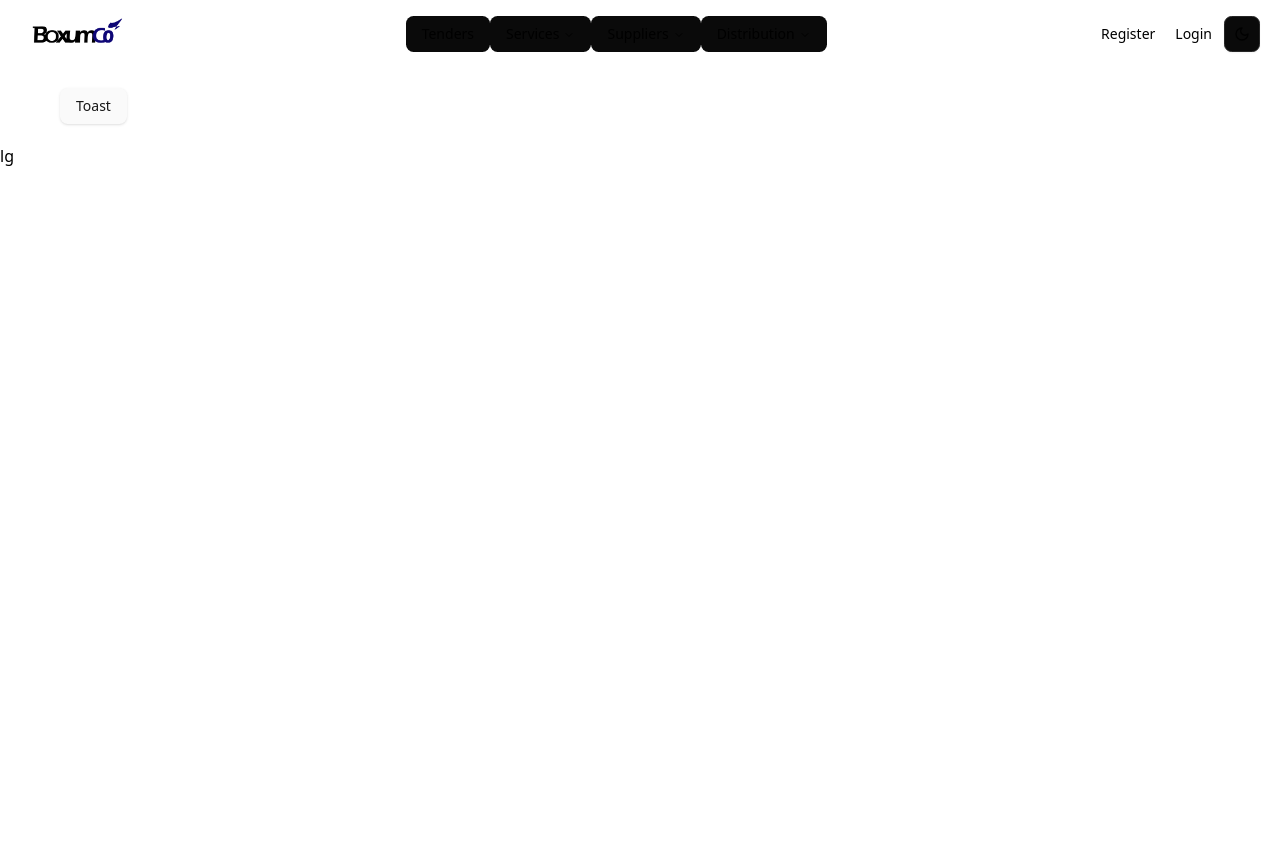
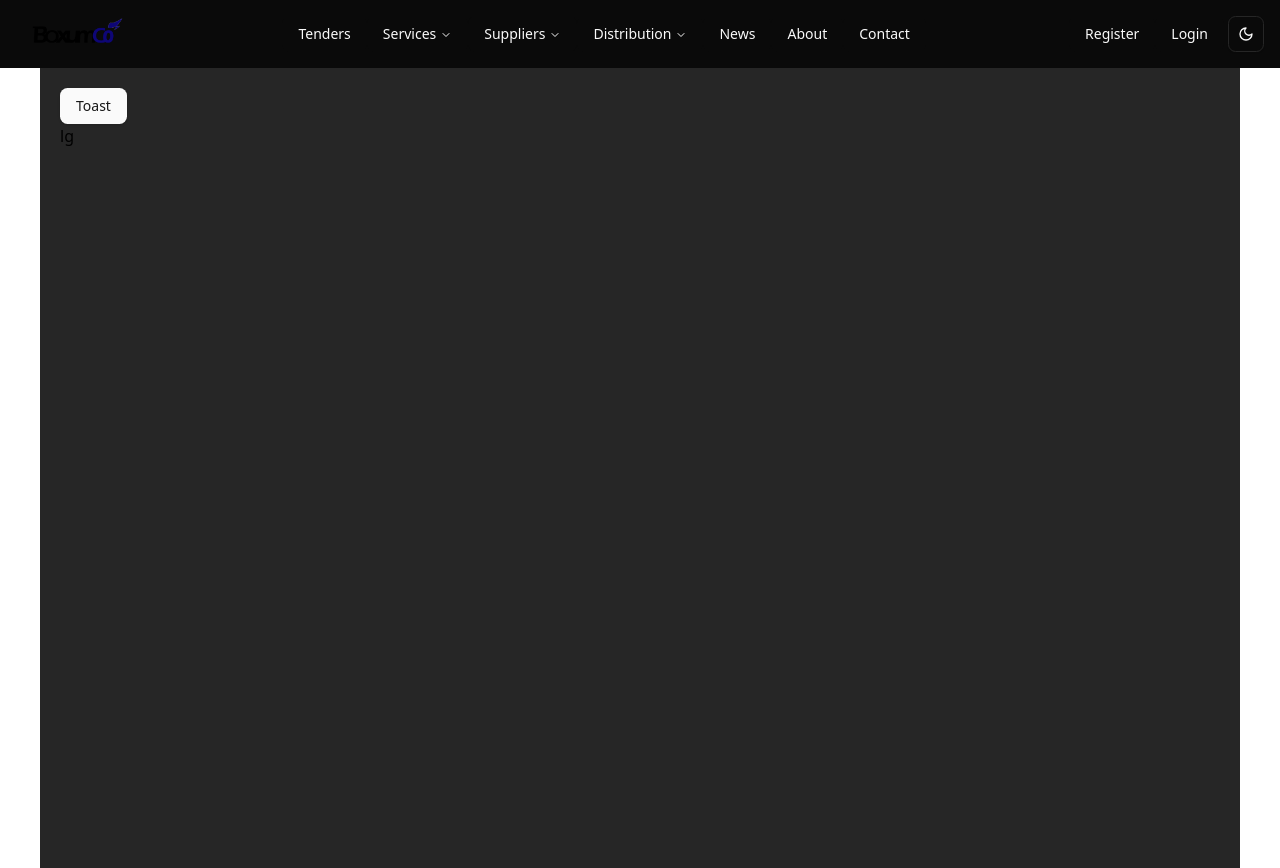
Before and after one commit to Yellowatch/boxumco, a React (Vite) app in the folder frontend-client/: page / in a window 1280 px wide. Before the commit the page ends 800 px from the top, so only its background shows below. Built offline with nearby package versions, Linux system fonts and the light colour scheme.

Commit message:
Bugfixes, responsivity, and darkmode

```diff
--- /dev/null
+++ b/frontend-client/src/components/ModeButton.tsx
@@ -0,0 +1,20 @@
+import { Moon, Sun } from "lucide-react"
+
+import { Button } from "@/components/ui/button"
+import { useTheme } from "@/components/theme-provider"
+
+export function ModeButton() {
+    const { theme, setTheme } = useTheme()
+
+    const toggleTheme = () => {
+        setTheme(theme === "dark" ? "light" : "dark")
+    }
+
+    return (
+        <Button variant="outline" size="icon" onClick={toggleTheme}>
+            <Sun className="h-[1.2rem] w-[1.2rem] rotate-0 scale-100 transition-all dark:-rotate-90 dark:scale-0" />
+            <Moon className="absolute h-[1.2rem] w-[1.2rem] rotate-90 scale-0 transition-all dark:rotate-0 dark:scale-100" />
+            <span className="sr-only">Toggle theme</span>
+        </Button>
+    )
+}
--- a/frontend-client/src/components/NavItemsBurger.tsx
+++ b/frontend-client/src/components/NavItemsBurger.tsx
@@ -31,7 +31,17 @@ function NavItemsBurger() {
                         Find what you need today!
                     </SheetDescription>
                 </SheetHeader>
-                <div className="space-y-6 mt-4 p-4">
+                <div className="overflow-auto space-y-6 p-4">
+                    {/* Auth Section */}
+                    <div className="grid grid-cols-2 gap-4">
+                        <SheetClose asChild>
+                            <Button variant="outline" onClick={() => navigate('/register/')}>Register</Button>
+                        </SheetClose>
+                        <SheetClose asChild>
+                            <Button variant="outline" onClick={() => navigate('/login/')}>Login</Button>
+                        </SheetClose>
+                    </div>
+
                     {/* Tenders Section */}
                     <div>
                         <SheetClose asChild>
@@ -99,11 +109,30 @@ function NavItemsBurger() {
                             </SheetClose>
                         </div>
                     </div>
+
+                    {/* News Section */}
+                    <div>
+                        <SheetClose asChild>
+                            <Button variant="outline" onClick={() => navigate('/news/')}>News</Button>
+                        </SheetClose>
+
+                        {/* About Section */}
+                        <SheetClose asChild>
+                            <Button variant="outline" onClick={() => navigate('/about/')}>About</Button>
+                        </SheetClose>
+
+                        {/* Contact Section */}
+                        <SheetClose asChild>
+                            <Button variant="outline" onClick={() => navigate('/contact/')}>Contact</Button>
+                        </SheetClose>
+                    </div>
                 </div>
-                {/* Optionally, include a close button */}
-                <SheetClose asChild>
+
+                {/* TODO */}
+                {/* close button */}
+                {/* <SheetClose asChild>
                     <Button variant="secondary" className="mt-6">Close</Button>
-                </SheetClose>
+                </SheetClose> */}
             </SheetContent>
         </Sheet>
     );
--- a/frontend-client/src/components/NavItemsCentre.tsx
+++ b/frontend-client/src/components/NavItemsCentre.tsx
@@ -24,6 +24,9 @@ import {
     - Distribution
         - 3PL
         - Delivery
+    - News
+    - About
+    - Contact
 */
 
 function NavItemsCentre() {
@@ -113,6 +116,30 @@ function NavItemsCentre() {
                     </NavigationMenuItem>
                 </NavigationMenuList>
             </NavigationMenu>
+
+            <NavigationMenu>
+                <NavigationMenuList>
+                    <NavigationMenuItem>
+                        <NavigationMenuLink href="/news/" className={navigationMenuTriggerStyle()}>News</NavigationMenuLink>
+                    </NavigationMenuItem>
+                </NavigationMenuList>
+            </NavigationMenu>
+
+            <NavigationMenu>
+                <NavigationMenuList>
+                    <NavigationMenuItem>
+                        <NavigationMenuLink href="/about/" className={navigationMenuTriggerStyle()}>About</NavigationMenuLink>
+                    </NavigationMenuItem>
+                </NavigationMenuList>
+            </NavigationMenu>
+
+            <NavigationMenu>
+                <NavigationMenuList>
+                    <NavigationMenuItem>
+                        <NavigationMenuLink href="/contact/" className={navigationMenuTriggerStyle()}>Contact</NavigationMenuLink>
+                    </NavigationMenuItem>
+                </NavigationMenuList>
+            </NavigationMenu>
         </>
     );
 }
--- a/frontend-client/src/components/Navbar.tsx
+++ b/frontend-client/src/components/Navbar.tsx
@@ -12,6 +12,7 @@ import {
     NavigationMenuList,
     NavigationMenuTrigger,
     NavigationMenuViewport,
+    navigationMenuTriggerStyle,
 } from "@/components/ui/navigation-menu"
 import { ModeToggle } from "@/components/mode-toggle"
 import { Button } from "@/components/ui/button"
@@ -21,6 +22,7 @@ import { toast } from "sonner";
 import NavItemsBurger from "./NavItemsBurger";
 import NavItemsCentre from "./NavItemsCentre";
 import { LoggedInNavItems } from "./LoggedInNavItems";
+import { ModeButton } from "./ModeButton";
 
 // Context
 import { useAuth } from "@/context/AuthContext"
@@ -51,7 +53,7 @@ function Navbar() {
 
     return (
         <>
-            <header className="flex items-center justify-between p-4">
+            <header className="flex items-center justify-between p-4 bg-white dark:bg-neutral-950 sticky top-0">
                 {/* Left Section: Logo */}
                 <div className="flex items-center">
                     <Button variant="ghost" size="default" onClick={() => navigate('/')}>
@@ -59,7 +61,7 @@ function Navbar() {
                     </Button>
                 </div>
                 {/* Middle Section: Navigation Menu */}
-                <div className="hidden md:flex flex-1 justify-center">
+                <div className="hidden lg:flex flex-1 justify-center">
                     <NavItemsCentre />
                 </div>
                 {/* Right Section: Auth Links */}
@@ -74,24 +76,28 @@ function Navbar() {
                                 </>
                             ) : (
                                 <>
+                                    <div className="hidden md:flex">
                                         <NavigationMenuItem>
-                                        <NavigationMenuLink href="/register">Register</NavigationMenuLink>
+                                            <NavigationMenuLink href="/register" className={navigationMenuTriggerStyle()}>Register</NavigationMenuLink>
                                         </NavigationMenuItem>
                                         <NavigationMenuItem>
-                                        <NavigationMenuLink href="/login">Login</NavigationMenuLink>
+                                            <NavigationMenuLink href="/login" className={navigationMenuTriggerStyle()}>Login</NavigationMenuLink>
                                         </NavigationMenuItem>
+                                    </div>
                                 </>
                             )}
+
+                            {/* Mode toggle */}
                             <NavigationMenuItem>
-                                <ModeToggle />
+                                <ModeButton />
                             </NavigationMenuItem>
 
                             {/* Navigation Menu mobile view */}
+                            <div className="lg:hidden">
                                 <NavigationMenuItem>
-                                <div className="md:hidden">
                                     <NavItemsBurger />
+                                </NavigationMenuItem>
                             </div>
-                            </NavigationMenuItem>
 
                         </NavigationMenuList>
                     </NavigationMenu>
--- a/frontend-client/src/components/ui/button.tsx
+++ b/frontend-client/src/components/ui/button.tsx
@@ -5,7 +5,7 @@ import { cva, type VariantProps } from "class-variance-authority"
 import { cn } from "@/lib/utils"
 
 const buttonVariants = cva(
-  "cursor-pointer inline-flex items-center justify-center gap-2 whitespace-nowrap rounded-md text-sm font-medium transition-[color,box-shadow] disabled:pointer-events-none disabled:opacity-50 [&_svg]:pointer-events-none [&_svg:not([class*='size-'])]:size-4 [&_svg]:shrink-0 ring-neutral-950/10 dark:ring-neutral-950/20 dark:outline-ring/40 outline-ring/50 focus-visible:ring-4 focus-visible:outline-1 aria-invalid:focus-visible:ring-0 dark:ring-neutral-300/10 dark:dark:ring-neutral-300/20",
+  "cursor-pointer inline-flex items-center justify-center gap-2 whitespace-nowrap rounded-md text-sm font-medium transition-[color,box-shadow] disabled:pointer-events-none disabled:opacity-50 [&_svg]:pointer-events-none [&_svg:not([class*='size-'])]:size-4 [&_svg]:shrink-0 ring-neutral-950/10 dark:ring-neutral-950/20 dark:outline-ring/40 outline-ring/50 focus-visible:ring-4 focus-visible:outline-1 aria-invalid:focus-visible:ring-0 dark:ring-neutral-300/10 dark:dark:ring-neutral-300/20 dark:text-neutral-50",
   {
     variants: {
       variant: {
--- a/frontend-client/src/components/ui/navigation-menu.tsx
+++ b/frontend-client/src/components/ui/navigation-menu.tsx
@@ -59,7 +59,7 @@ function NavigationMenuItem({
 }
 
 const navigationMenuTriggerStyle = cva(
-  "group inline-flex h-9 w-max items-center justify-center rounded-md bg-white cursor-pointer px-4 py-2 text-sm font-medium hover:bg-neutral-100 hover:text-neutral-900 focus:bg-neutral-100 focus:text-neutral-900 disabled:pointer-events-none disabled:opacity-50 data-[active=true]:bg-neutral-100/50 data-[state=open]:bg-neutral-100/50 data-[active=true]:text-neutral-900 ring-neutral-950/10 dark:ring-neutral-950/20 dark:outline-ring/40 outline-ring/50 transition-[color,box-shadow] focus-visible:ring-4 focus-visible:outline-1 dark:bg-neutral-950 dark:hover:bg-neutral-800 dark:hover:text-neutral-50 dark:focus:bg-neutral-800 dark:focus:text-neutral-50 dark:data-[active=true]:bg-neutral-800/50 dark:data-[state=open]:bg-neutral-800/50 dark:data-[active=true]:text-neutral-50 dark:ring-neutral-300/10 dark:dark:ring-neutral-300/20"
+  "group inline-flex h-9 w-max items-center justify-center rounded-md bg-white cursor-pointer px-4 py-2 text-sm font-medium hover:bg-neutral-100 hover:text-neutral-900 focus:bg-neutral-100 focus:text-neutral-900 disabled:pointer-events-none disabled:opacity-50 data-[active=true]:bg-neutral-100/50 data-[state=open]:bg-neutral-100/50 data-[active=true]:text-neutral-900 ring-neutral-950/10 dark:ring-neutral-950/20 dark:outline-ring/40 outline-ring/50 transition-[color,box-shadow] focus-visible:ring-4 focus-visible:outline-1 dark:bg-neutral-950 dark:text-neutral-50 dark:hover:bg-neutral-800 dark:hover:text-neutral-50 dark:focus:bg-neutral-800 dark:focus:text-neutral-50 dark:data-[active=true]:bg-neutral-800/50 dark:data-[state=open]:bg-neutral-800/50 dark:data-[active=true]:text-neutral-50 dark:ring-neutral-300/10 dark:dark:ring-neutral-300/20"
 )
 
 function NavigationMenuTrigger({
--- a/frontend-client/src/components/ui/sheet.tsx
+++ b/frontend-client/src/components/ui/sheet.tsx
@@ -70,7 +70,7 @@ function SheetContent({
         {...props}
       >
         {children}
-        <SheetPrimitive.Close className="ring-offset-white focus:ring-neutral-950 data-[state=open]:bg-neutral-100 absolute top-4 right-4 rounded-xs opacity-70 transition-opacity hover:opacity-100 focus:ring-2 focus:ring-offset-2 focus:outline-hidden disabled:pointer-events-none dark:ring-offset-neutral-950 dark:focus:ring-neutral-300 dark:data-[state=open]:bg-neutral-800">
+        <SheetPrimitive.Close className="ring-offset-white focus:ring-neutral-950 data-[state=open]:bg-neutral-100 absolute top-4 right-4 rounded-xs opacity-70 transition-opacity hover:opacity-100 focus:ring-2 focus:ring-offset-2 focus:outline-hidden disabled:pointer-events-none dark:ring-offset-neutral-950 dark:focus:ring-neutral-300 dark:data-[state=open]:bg-neutral-700 dark:text-white cursor-pointer">
           <XIcon className="size-4" />
           <span className="sr-only">Close</span>
         </SheetPrimitive.Close>
--- a/frontend-client/src/pages/HomePage.tsx
+++ b/frontend-client/src/pages/HomePage.tsx
@@ -14,9 +14,8 @@ const HomePage = () => {
 
     return (
         <>
-        <div className='container'>
+            <div className='container bg-neutral-50 dark:bg-neutral-800 h-screen'>
                 <Button onClick={onClickButton}>Toast</Button>
-        </div>
                 <div className='md:hidden'>
                     <h1>sm</h1>
                 </div>
@@ -26,6 +25,7 @@ const HomePage = () => {
                 <div className='hidden lg:block'>
                     <h1>lg</h1>
                 </div>
+            </div>
         </>
     );
 };
```
Lines whose indentation alone changed are shown as unchanged.
